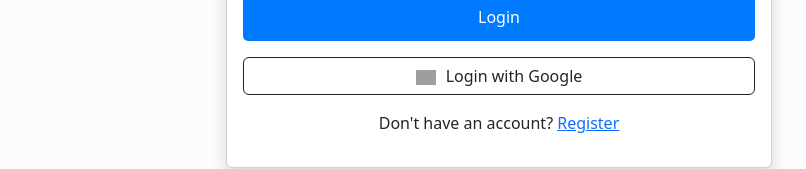
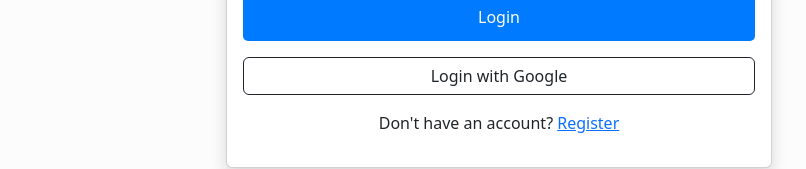
Before and after one commit to winther-s0ldier/Zanger, a React (Vite) app: page /login in a window 1280 px wide. Shown: the part 375-544 px from the top of the page, without its empty margins (141-947 px from the left). Built offline with nearby package versions, Linux system fonts and the light colour scheme; grey boxes are pictures that could not be loaded.

Commit message:
Update Login.jsx

```diff
--- a/src/components/Login.jsx
+++ b/src/components/Login.jsx
@@ -131,11 +131,6 @@ const Login = () => {
                 className="btn btn-outline-dark w-100 mt-3"
                 disabled={loading}
               >
-                <img
-                  src="https://upload.wikimedia.org/wikipedia/commons/5/53/Google_%22G%22_Logo.svg"
-                  alt="Google"
-                  style={{ width: "20px", marginRight: "10px" }}
-                />
                 Login with Google
               </button>
               <p className="text-center mt-3">
```
